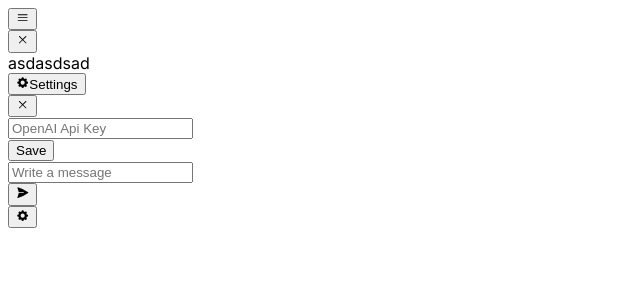
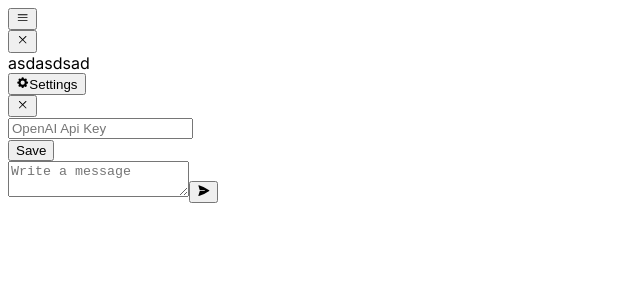
Before and after one commit to iTomasi/smarter_chat, a Next.js app: page / in a window 1280 px wide. Shown: the top 300 px of the page, without its empty margins (0-640 px from the left). Built offline with nearby package versions, Linux system fonts and the light colour scheme.

Commit message:
improving ux

```diff
--- /dev/null
+++ b/src/components/TextArea.tsx
@@ -0,0 +1,20 @@
+interface Props {
+  placeholder: string
+  name: string
+  disabled?: boolean
+}
+
+export default function TextArea ({
+  placeholder,
+  name,
+  disabled
+}: Props) {
+  return (
+    <textarea
+      className="w-full h-[2.75rem] min-h-[2.75rem] max-h-[5rem] px-4 py-3 bg-stone-800 focus:outline-none rounded-md resize-none disabled:opacity-50 disabled:cursor-not-allowed"
+      placeholder={placeholder}
+      name={name}
+      disabled={disabled}
+    />
+  )
+}
--- a/src/components/home/ChatForm/Button.tsx
+++ b/src/components/home/ChatForm/Button.tsx
@@ -3,15 +3,23 @@ import type { IconType } from 'react-icons'
 interface Props {
   type?: 'submit' | 'button'
   icon: IconType
+  color?: keyof typeof colors
+}
+
+const colors = {
+  primary: 'bg-fuchsia-500'
 }
 
 export default function Button ({
   type = 'submit',
-  icon: Icon
+  icon: Icon,
+  color = 'primary'
 }: Props) {
+  const colorClassName = colors[color] ?? colors.primary
+
   return (
     <button
-      className="min-w-[2.75rem] max-w-[2.75rem] min-h-[2.75rem] max-h-[2.75rem] grid place-items-center dark:bg-stone-800 rounded-full"
+      className={`min-w-[2.75rem] max-w-[2.75rem] min-h-[2.75rem] max-h-[2.75rem] grid place-items-center rounded-full ${colorClassName}`}
       type={type}
     >
       <Icon
--- a/src/components/home/ChatForm/index.tsx
+++ b/src/components/home/ChatForm/index.tsx
@@ -2,9 +2,9 @@
 import type { FormEvent } from 'react'
 import type { IGptMessage } from 'types/Gpt'
 import { useEffect } from 'react'
-import Input from 'components/Input'
+import TextArea from 'components/TextArea'
 import Button from './Button'
-import { HiCog8Tooth, HiPaperAirplane } from 'react-icons/hi2'
+import { HiPaperAirplane } from 'react-icons/hi2'
 import { toast } from 'sonner'
 import { FetchChatGPT } from 'services'
 import { useChat, useApiKey } from 'hooks'
@@ -83,32 +83,19 @@ export default function ChatForm ({
 
 
   return (
-    <div className={`flex gap-4 ${className}`}>
     <form
-        className="w-full"
+      className={`flex gap-4 ${className}`}
       onSubmit={handleOnSubmit}
     >
-        <Input
+      <TextArea
         placeholder="Write a message"
         name="message"
-          autoComplete="off"
-          JsxRight={
-            <button
-              className="h-full w-full grid place-items-center"
-            >
-              <HiPaperAirplane
-                className="w-5 h-5"
-              />
-            </button>
-          }
         disabled={isLoading || isTyping}
       />
-      </form>
 
       <Button
-        type="button"
-        icon={HiCog8Tooth}
+        icon={HiPaperAirplane}
       />
-    </div>
+    </form>
   )
 }
--- a/src/components/home/SideBar/index.tsx
+++ b/src/components/home/SideBar/index.tsx
@@ -2,7 +2,6 @@
 import { useState } from 'react'
 import { HiBars3, HiXMark } from 'react-icons/hi2'
 import Bottom, { ModalSettings } from './Bottom'
-
 
 export default function SideBar () {
   const [show, setShow] = useState<boolean>(false)
```
Lines whose indentation alone changed are shown as unchanged.
